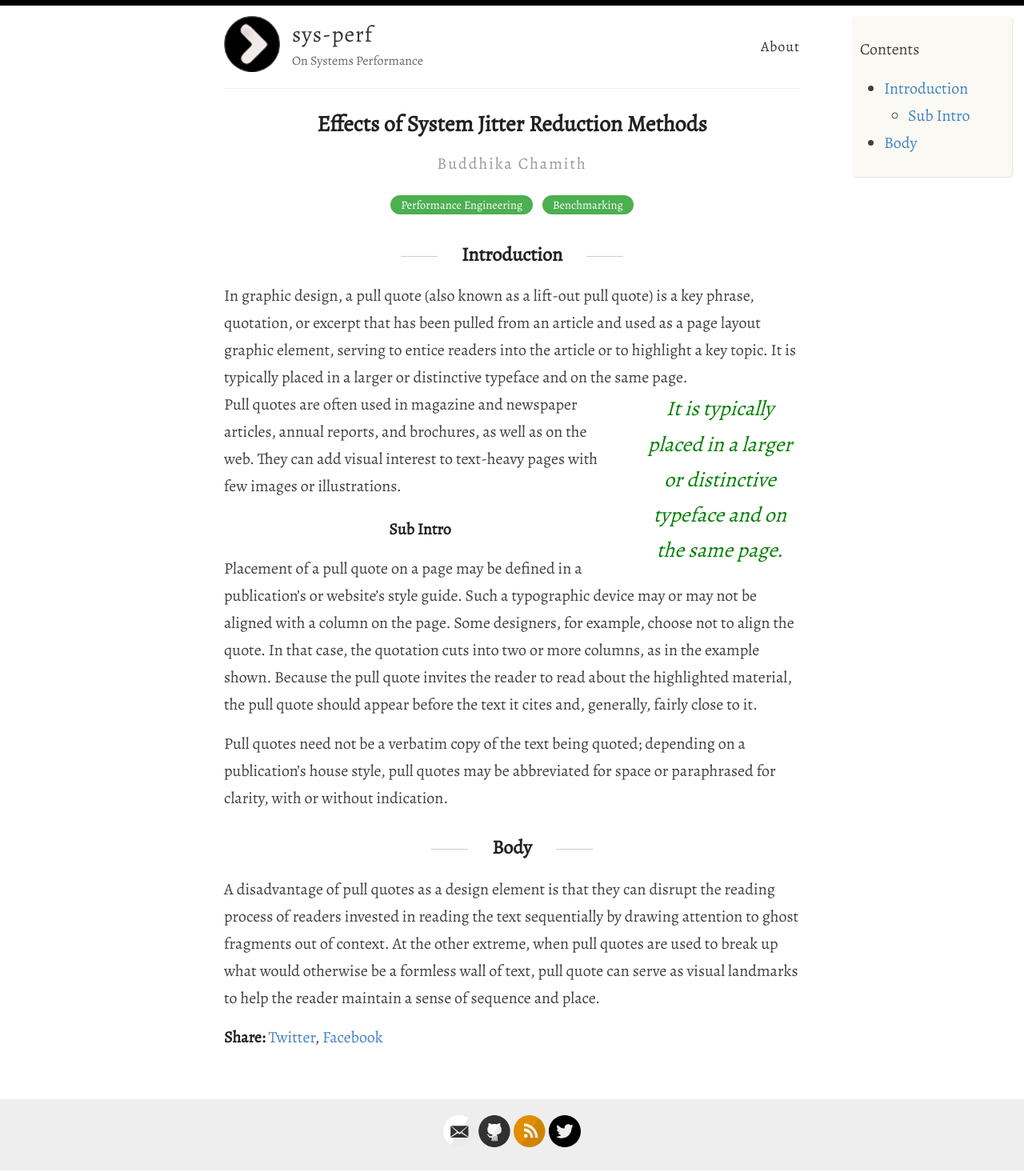
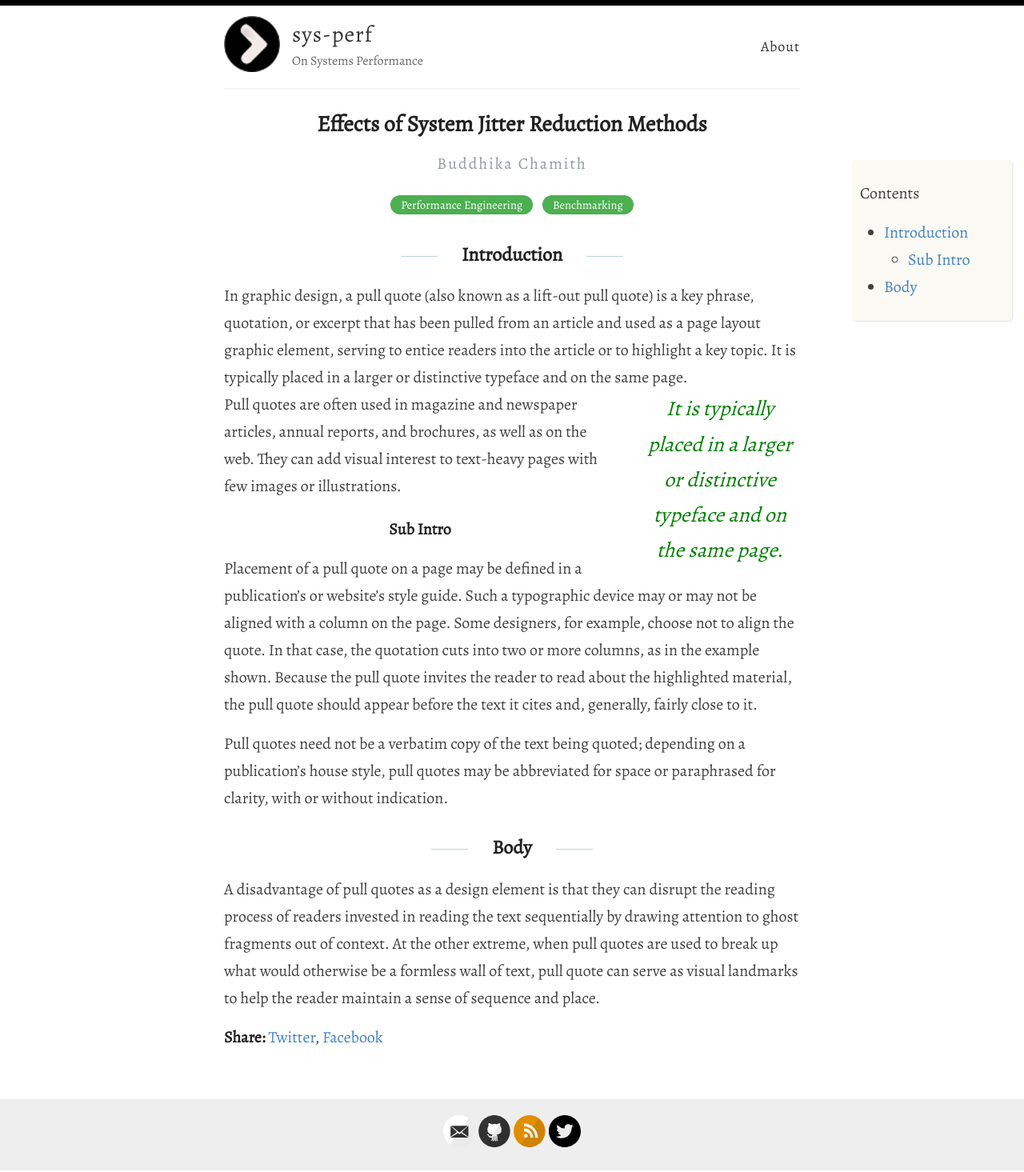
Before and after one commit to chamibuddhika/chamibuddhika.github.io, a Jekyll site: the page built from _posts/2019-12-11-pullquotes.md, in a window 1280 px wide. Shown: the whole page at 80% size. Built offline with Jekyll 4.4.1, drawn with Linux system fonts in a browser that asks for light colours.

Commit message:
Update table of contents style

```diff
--- a/_includes/toc.html
+++ b/_includes/toc.html
@@ -111,7 +111,7 @@
     {% endif %}
 {% endcapture %}{% assign tocWorkspace = '' %}
 
-<div class="contents" style="position: fixed; top: 20px;">
+<div class="contents" style="position: fixed; top: 200px;">
     <div class="menu">
         <p class="menu-label">{{ include.contents_title }}</p>
         {{ my_toc | markdownify | strip }}
```
